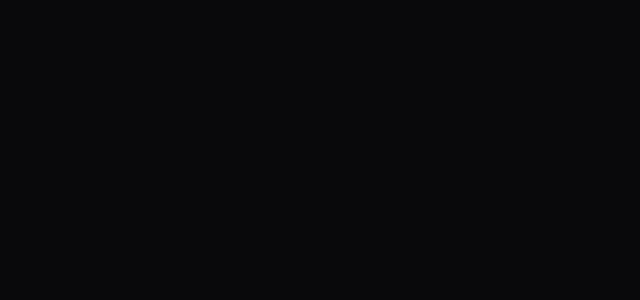
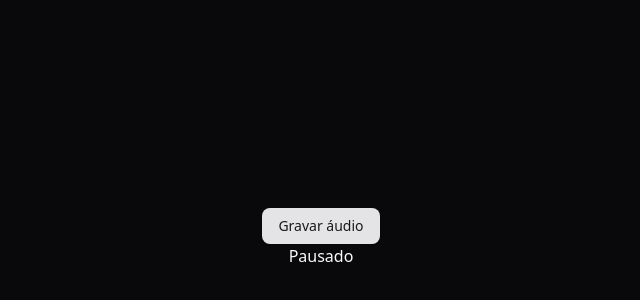
Before and after one commit to allan-mlpe/nlw-agents, a React (Vite) app in the folder web/: page /room/1/audio in a window 1280 px wide. Before the commit this address had no page. Shown: the part 162-462 px from the top of the page, without its empty margins (319-959 px from the left). Built offline with nearby package versions, Linux system fonts and the light colour scheme.

Commit message:
feat: recording audio

```diff
--- a/web/package.json
+++ b/web/package.json
@@ -27,6 +27,7 @@
     "zod": "^4.0.5"
   },
   "devDependencies": {
+    "@types/dom-speech-recognition": "^0.0.6",
     "@types/node": "^24.0.13",
     "@types/react": "^19.1.8",
     "@types/react-dom": "^19.1.6",
--- a/web/src/app.tsx
+++ b/web/src/app.tsx
@@ -2,6 +2,7 @@ import { Routes, Route, BrowserRouter } from 'react-router-dom'
 import { CreateRoom } from './pages/create-room'
 import { Room } from './pages/room'
 import { QueryClientProvider, QueryClient } from '@tanstack/react-query'
+import { RecordRoomAudio } from './pages/record-room-audio';
 
 
 const queryClient = new QueryClient();
@@ -13,6 +14,7 @@ export function App() {
         <Routes>
           <Route element={<CreateRoom />} index />
           <Route element={<Room />} path="/rooms/:roomId" />
+          <Route element={<RecordRoomAudio />} path="/room/:roomId/audio" />
         </Routes>
       </BrowserRouter>
     </QueryClientProvider>
--- /dev/null
+++ b/web/src/pages/record-room-audio.tsx
@@ -0,0 +1,76 @@
+import { Button } from "@/components/ui/button";
+import { useState, useRef } from "react";
+
+const isRecordingSupported =
+    !!navigator.mediaDevices &&
+    typeof navigator.mediaDevices.getUserMedia === 'function'
+    typeof window.MediaRecorder === 'function';
+
+export function RecordRoomAudio() {
+    const [isRecording, setIsRecording] = useState(false);
+    const recorder = useRef<MediaRecorder | null>(null);
+
+    function uploadAudio(audio: Blob) {
+        const formData = new FormData();
+
+        formData.append('file', audio, 'audio.webm');
+    }
+
+    function stopRecording() {
+        setIsRecording(false);
+
+        if (recorder.current && recorder.current.state !== 'inactive') {
+            recorder.current.stop();
+        }
+    }
+
+    async function startRecording() {
+        if (!isRecordingSupported) {
+            alert('O seu navegador não suporta gravação!');
+            return;
+        }
+
+        setIsRecording(true);
+
+        const audio = await navigator.mediaDevices.getUserMedia({
+            audio: {
+                echoCancellation: true,
+                noiseSuppression: true,
+                sampleRate: 44_100,
+            },
+        });
+
+        recorder.current = new MediaRecorder(audio, {
+            mimeType: 'audio/webm',
+            audioBitsPerSecond: 64_000,
+        });
+
+        recorder.current.ondataavailable = event => {
+            if (event.data.size > 0) {
+                uploadAudio(event.data);
+            }
+        }
+
+        recorder.current.onstart = () => {
+            console.log('Gravação iniciada!');
+        }
+
+        recorder.current.onstop = () => {
+            console.log('Gravação encerrada/pausada');
+        }
+
+        recorder.current.start();
+    }
+
+    return (
+        <div className="flex h-screen flex-col items-center justify-center">
+            {isRecording ?
+                <Button onClick={stopRecording}>Pausar gravação</Button> :
+                <Button onClick={startRecording}>Gravar áudio</Button>}
+
+
+
+            {isRecording ? <p>Gravando...</p> : <p>Pausado</p>}
+        </div>
+    )
+}
```
Also changed, not shown: 1 other file (tests, documents, lock files or other folders).
